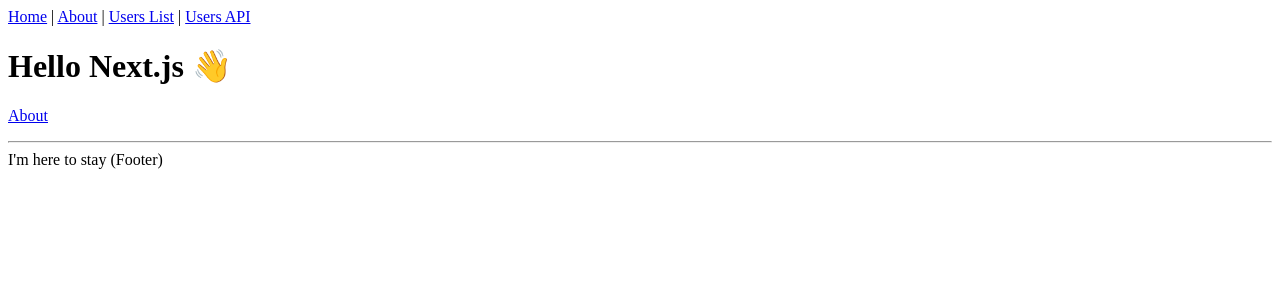
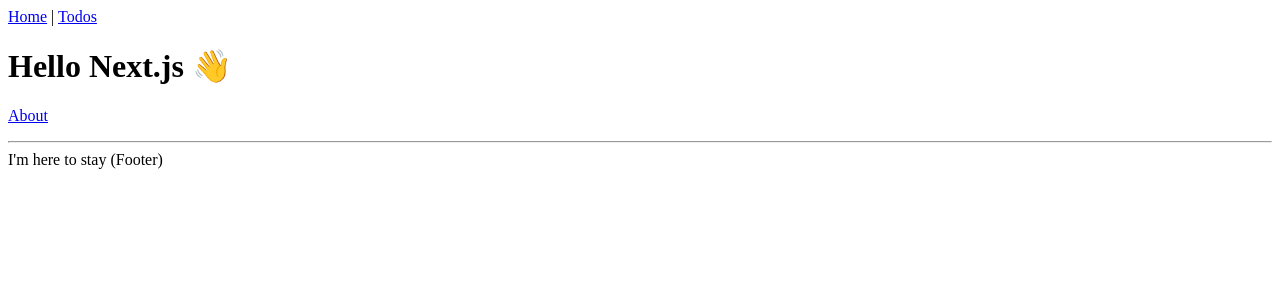
Before and after one commit to copilot-platforms/mahalani, a Next.js app: page / in a window 1280 px wide. Shown: the top 300 px of the page. Built offline with nearby package versions, Linux system fonts and the light colour scheme.

Commit message:
add a link button that takes to todo list page

```diff
--- a/components/Layout.tsx
+++ b/components/Layout.tsx
@@ -1,12 +1,12 @@
-import React, { ReactNode } from 'react'
-import Link from 'next/link'
-import Head from 'next/head'
+import React, { ReactNode } from 'react';
+import Link from 'next/link';
+import Head from 'next/head';
 import { createTheme, ThemeProvider } from '@mui/material';
 
 type Props = {
-  children?: ReactNode
-  title?: string
-}
+  children?: ReactNode;
+  title?: string;
+};
 
 const theme = createTheme({
   palette: {
@@ -28,9 +28,7 @@
     </Head>
     <header>
       <nav>
-          <Link href="/">Home</Link> | <Link href="/about">About</Link> |{' '}
-          <Link href="/users">Users List</Link> |{' '}
-          <a href="/api/users">Users API</a>
+        <Link href="/">Home</Link> | <Link href="/todo-list">Todos</Link>
       </nav>
     </header>
     {children}
@@ -39,6 +37,6 @@
       <span>I'm here to stay (Footer)</span>
     </footer>
   </ThemeProvider>
-)
+);
 
-export default Layout
+export default Layout;
```
Lines whose indentation alone changed are shown as unchanged.
